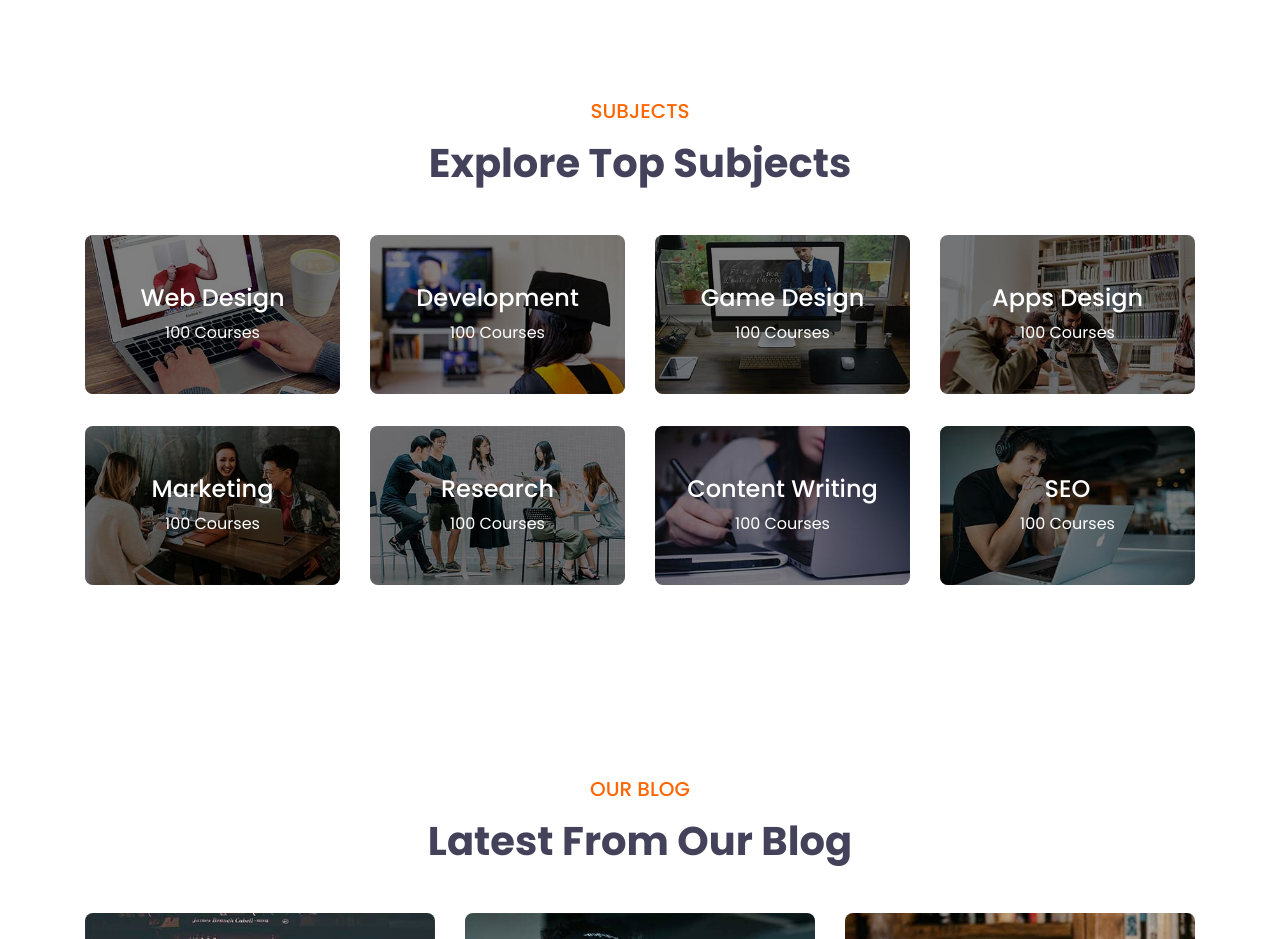
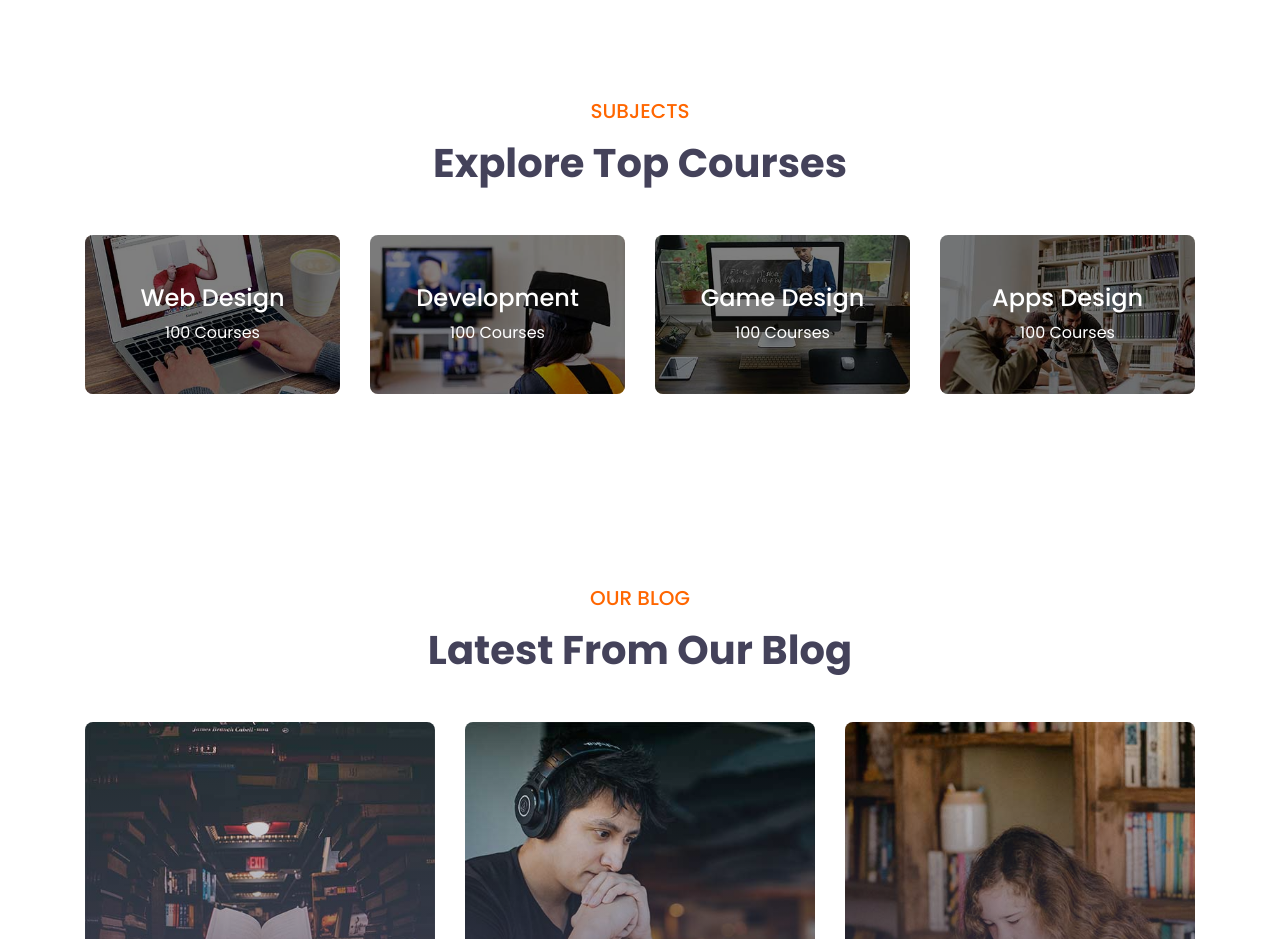
Before and after one commit to TeodorTod/Learn-With-Fun, a React (Create React App) app: page / in a window 1280 px wide. Shown: the part 880-1819 px from the top of the page. Built offline with nearby package versions, Linux system fonts and the light colour scheme.

Commit message:
edit homeComponent

```diff
--- a/src/components/Home/Home.js
+++ b/src/components/Home/Home.js
@@ -50,7 +50,7 @@ const Home = () => {
         <div className="container pt-5 pb-3">
             <div className="text-center mb-5">
                 <h5 className="text-primary text-uppercase mb-3" >Subjects</h5>
-                <h1>Explore Top Subjects</h1>
+                <h1>Explore Top Courses</h1>
             </div>
             <div className="row">
                 <div className="col-lg-3 col-md-6 mb-4">
@@ -89,42 +89,7 @@ const Home = () => {
                         </a>
                     </div>
                 </div>
-                <div className="col-lg-3 col-md-6 mb-4">
-                    <div className="cat-item position-relative overflow-hidden rounded mb-2">
-                        <img className="img-fluid" src="img/cat-5.jpg" alt="" />
-                        <a className="cat-overlay text-white text-decoration-none" href="">
-                            <h4 className="text-white font-weight-medium">Marketing</h4>
-                            <span>100 Courses</span>
-                        </a>
-                    </div>
-                </div>
-                <div className="col-lg-3 col-md-6 mb-4">
-                    <div className="cat-item position-relative overflow-hidden rounded mb-2">
-                        <img className="img-fluid" src="img/cat-6.jpg" alt="" />
-                        <a className="cat-overlay text-white text-decoration-none" href="">
-                            <h4 className="text-white font-weight-medium">Research</h4>
-                            <span>100 Courses</span>
-                        </a>
-                    </div>
-                </div>
-                <div className="col-lg-3 col-md-6 mb-4">
-                    <div className="cat-item position-relative overflow-hidden rounded mb-2">
-                        <img className="img-fluid" src="img/cat-7.jpg" alt="" />
-                        <a className="cat-overlay text-white text-decoration-none" href="">
-                            <h4 className="text-white font-weight-medium">Content Writing</h4>
-                            <span>100 Courses</span>
-                        </a>
-                    </div>
-                </div>
-                <div className="col-lg-3 col-md-6 mb-4">
-                    <div className="cat-item position-relative overflow-hidden rounded mb-2">
-                        <img className="img-fluid" src="img/cat-8.jpg" alt="" />
-                        <a className="cat-overlay text-white text-decoration-none" href="">
-                            <h4 className="text-white font-weight-medium">SEO</h4>
-                            <span>100 Courses</span>
-                        </a>
-                    </div>
-                </div>
+
             </div>
         </div>
     </div>
```
